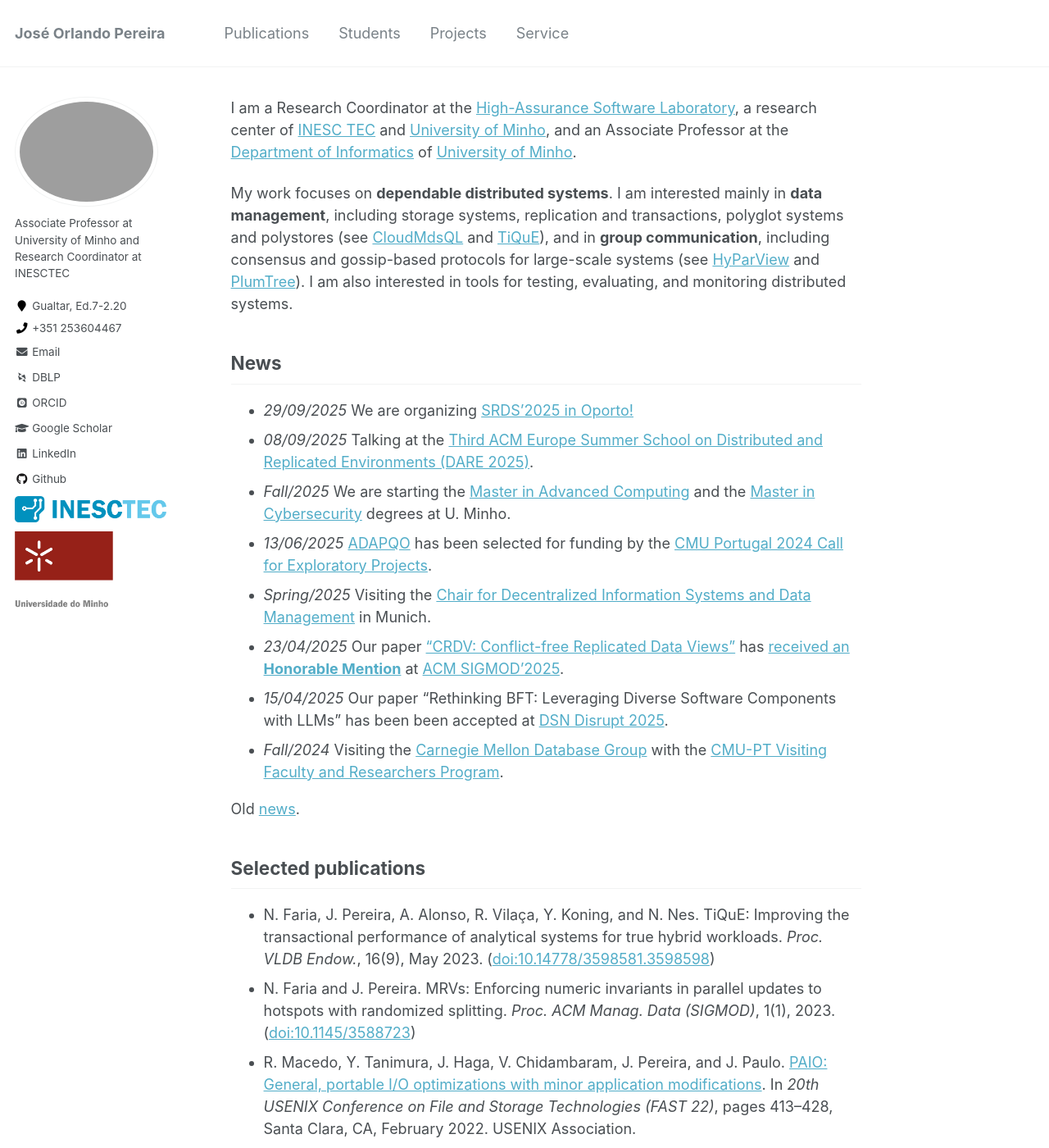
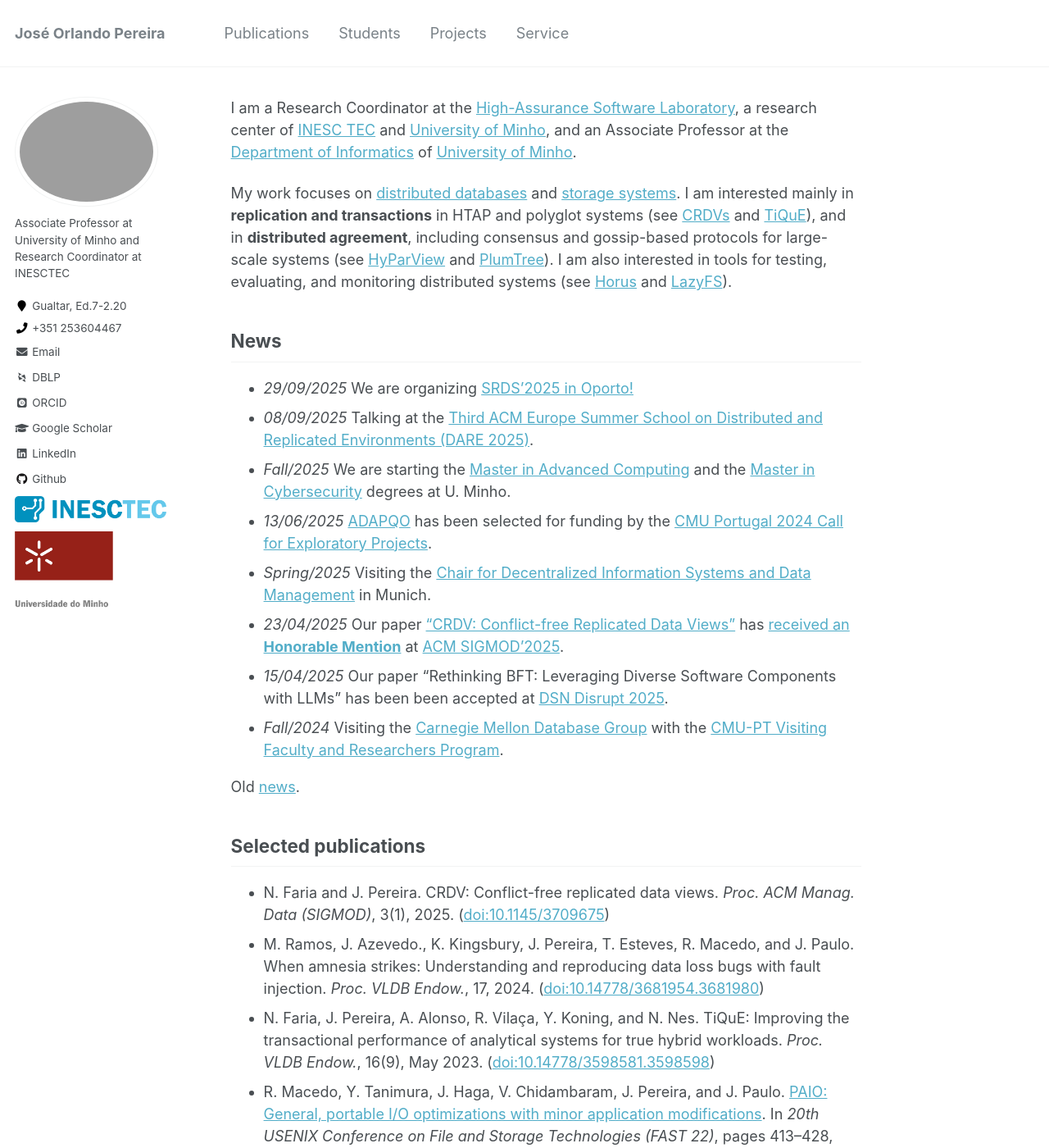
Before and after one commit to jopereira/jopereira.github.io, a Jekyll site: the page built from _pages/about.md, in a window 1280 px wide and 1400 px high. Shown: the whole window at 82% size. Built offline with Jekyll 4.4.1, drawn with Linux system fonts in a browser that asks for light colours; some web fonts are replaced.

Commit message:
group sites

```diff
--- a/_pages/about.md
+++ b/_pages/about.md
@@ -10,7 +10,7 @@ redirect_from:
 
 I am a Research Coordinator at the [High-Assurance Software Laboratory](https://www.inesctec.pt/en/centres/haslab), a research center of [INESC&nbsp;TEC](https://www.inesctec.pt) and [University of Minho](http://www.uminho.pt), and an Associate Professor at the [Department of Informatics](http://www.di.uminho.pt) of [University of Minho](http://www.uminho.pt).
 
-My work focuses on **dependable distributed systems**. I am interested mainly in **data management**, including storage systems, replication and transactions, polyglot systems and polystores (see [CloudMdsQL](http://dx.doi.org/10.1007/s10619-015-7185-y) and [TiQuE](http://vldb.org/pvldb/volumes/16/paper/TiQuE%3A%20Improving%20the%20Transactional%20Performance%20of%20Analytical%20Systems%20for%20True%20Hybrid%20Workloads)), and in **group communication**, including consensus and gossip-based protocols for large-scale systems (see [HyParView](http://dx.doi.org/10.1109/DSN.2007.56) and [PlumTree](http://dx.doi.org/10.1109/SRDS.2007.27)). I am also interested in tools for testing, evaluating, and monitoring distributed systems.
+My work focuses on [distributed databases](https://dbr-haslab.github.io/) and [storage systems](https://dsr-haslab.github.io/). I am interested mainly in **replication and transactions** in HTAP and polyglot systems (see [CRDVs](http://dx.doi.org/10.1145/3709675) and [TiQuE](http://vldb.org/pvldb/volumes/16/paper/TiQuE%3A%20Improving%20the%20Transactional%20Performance%20of%20Analytical%20Systems%20for%20True%20Hybrid%20Workloads)), and in **distributed agreement**, including consensus and gossip-based protocols for large-scale systems (see [HyParView](http://dx.doi.org/10.1109/DSN.2007.56) and [PlumTree](http://dx.doi.org/10.1109/SRDS.2007.27)). I am also interested in tools for testing, evaluating, and monitoring distributed systems (see [Horus](http://dx.doi.org/10.1109/DSN48987.2021.00035) and [LazyFS](http://dx.doi.org/10.14778/3681954.3681980)).
 
 ## News
 
@@ -31,18 +31,27 @@ Old [news](/news/).
 
 <ul>
 <li>
+N. Faria and
+  J. Pereira.
+CRDV: Conflict-free replicated data views.
+<cite>Proc. ACM Manag. Data (SIGMOD)</cite>, 3(1), 2025.
+(<a href="http://dx.doi.org/10.1145/3709675">doi:10.1145/3709675</a>)
+</li>
+<li>
+M. Ramos,
+  J. Azevedo., K. Kingsbury,
+  J. Pereira, T. Esteves,
+  R. Macedo, and J. Paulo.
+When amnesia strikes: Understanding and reproducing data loss bugs with fault
+  injection.
+<cite>Proc. VLDB Endow.</cite>, 17, 2024.
+(<a href="http://dx.doi.org/10.14778/3681954.3681980">doi:10.14778/3681954.3681980</a>)
+</li>
+<li>
 N. Faria, J. Pereira, A. Alonso, R. Vilaça, Y. Koning, and N. Nes.
 TiQuE: Improving the transactional performance of analytical systems for true hybrid workloads.
 <cite>Proc. VLDB Endow.</cite>, 16(9), May 2023.
 (<a href="http://vldb.org/pvldb/volumes/16/paper/TiQuE%3A%20Improving%20the%20Transactional%20Performance%20of%20Analytical%20Systems%20for%20True%20Hybrid%20Workloads">doi:10.14778/3598581.3598598</a>)
-</li>
-<li>
-N. Faria and
-  J. Pereira.
-MRVs: Enforcing numeric invariants in parallel updates to hotspots with
-  randomized splitting.
-<cite>Proc. ACM Manag. Data (SIGMOD)</cite>, 1(1), 2023.
-(<a href="http://dx.doi.org/10.1145/3588723">doi:10.1145/3588723</a>)
 </li>
 <li>R. Macedo,
   Y. Tanimura, J. Haga,
```
